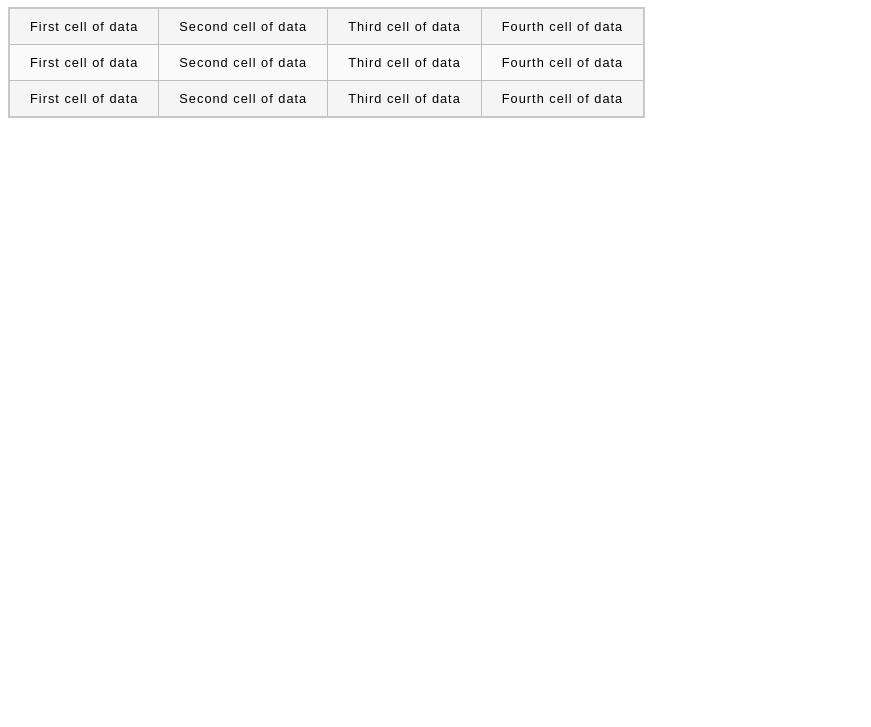
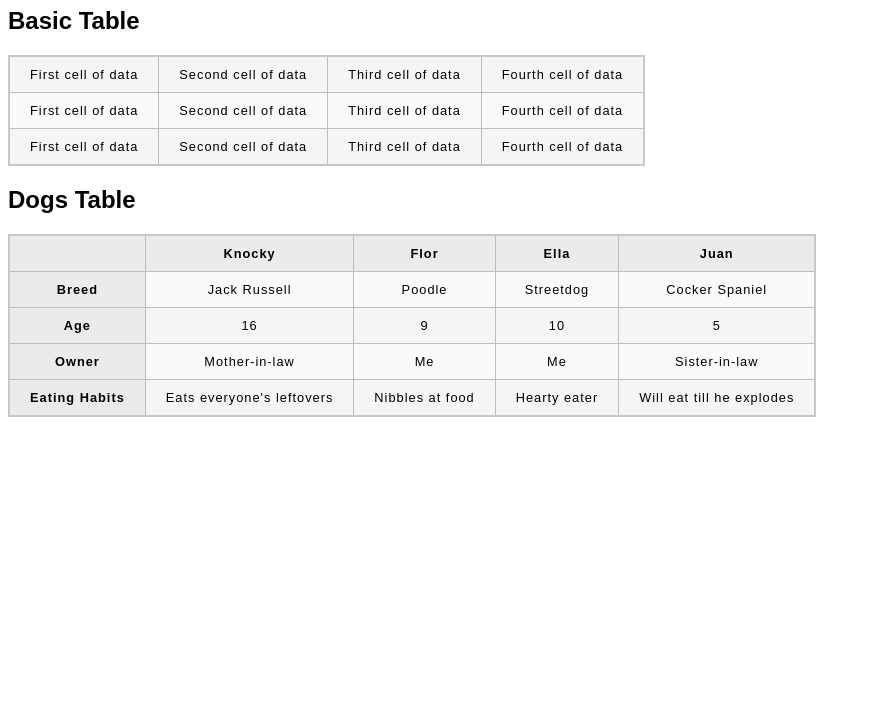
Before and after one commit to mikevensa/learning-mdn, a plain HTML site: page html-structuring-the-web/html-table-basics/index.html in a window 1280 px wide. Shown: the part 73-800 px from the top of the page, without its empty margins (0-871 px from the left). Drawn offline with Linux system fonts and the light colour scheme.

Commit message:
update: added table header exercise

```diff
--- a/html-structuring-the-web/html-table-basics/index.html
+++ b/html-structuring-the-web/html-table-basics/index.html
@@ -4,12 +4,15 @@
 <head>
     <meta charset="utf-8">
     <meta name="viewport" content="width=device-width">
-    <title>Table template</title>
+    <title>Table Exercises</title>
     <link href="styles/style.css" rel="stylesheet" type="text/css">
 </head>
 
 <body>
-    <h1>Table Template</h1>
+    <!-- Basic Table -->
+    <h1>Table Exercises</h1>
+
+    <h2>Basic Table</h2>
     <table>
         <tr>
             <td>First cell of data</td>
@@ -31,6 +34,48 @@
         </tr>
     </table>
 
+
+    <!-- Table Headers -->
+    <h2>Dogs Table</h2>
+
+    <table>
+        <tr>
+            <th>&nbsp;</th>
+            <th>Knocky</th>
+            <th>Flor</th>
+            <th>Ella</th>
+            <th>Juan</th>
+        </tr>
+        <tr>
+            <th>Breed</th>
+            <td>Jack Russell</td>
+            <td>Poodle</td>
+            <td>Streetdog</td>
+            <td>Cocker Spaniel</td>
+        </tr>
+        <tr>
+            <th>Age</th>
+            <td>16</td>
+            <td>9</td>
+            <td>10</td>
+            <td>5</td>
+        </tr>
+        <tr>
+            <th>Owner</th>
+            <td>Mother-in-law</td>
+            <td>Me</td>
+            <td>Me</td>
+            <td>Sister-in-law</td>
+        </tr>
+        <tr>
+            <th>Eating Habits</th>
+            <td>Eats everyone's leftovers</td>
+            <td>Nibbles at food</td>
+            <td>Hearty eater</td>
+            <td>Will eat till he explodes</td>
+        </tr>
+    </table>
+
 </body>
 
 </html>
--- a/html-structuring-the-web/html-table-basics/styles/style.css
+++ b/html-structuring-the-web/html-table-basics/styles/style.css
@@ -4,18 +4,19 @@ html {
 
 table {
     border-collapse: collapse;
-    border: 2px solid rgb(200,200,200);
+    border: 2px solid rgb(200, 200, 200);
     letter-spacing: 1px;
     font-size: 0.8rem;
 }
 
-  td, th {
-    border: 1px solid rgb(190,190,190);
+td,
+th {
+    border: 1px solid rgb(190, 190, 190);
     padding: 10px 20px;
 }
 
 th {
-    background-color: rgb(235,235,235);
+    background-color: rgb(235, 235, 235);
 }
 
 td {
@@ -23,13 +24,50 @@ html {
 }
 
 tr:nth-child(even) td {
-    background-color: rgb(250,250,250);
+    background-color: rgb(250, 250, 250);
 }
 
 tr:nth-child(odd) td {
-    background-color: rgb(245,245,245);
+    background-color: rgb(245, 245, 245);
 }
 
 caption {
     padding: 10px;
 }
+
+html {
+    font-family: sans-serif;
+}
+
+table {
+    border-collapse: collapse;
+    border: 2px solid rgb(200, 200, 200);
+    letter-spacing: 1px;
+    font-size: 0.8rem;
+}
+
+td,
+th {
+    border: 1px solid rgb(190, 190, 190);
+    padding: 10px 20px;
+}
+
+th {
+    background-color: rgb(235, 235, 235);
+}
+
+td {
+    text-align: center;
+}
+
+tr:nth-child(even) td {
+    background-color: rgb(250, 250, 250);
+}
+
+tr:nth-child(odd) td {
+    background-color: rgb(245, 245, 245);
+}
+
+caption {
+    padding: 10px;
+}
```
Lines whose indentation alone changed are shown as unchanged.
